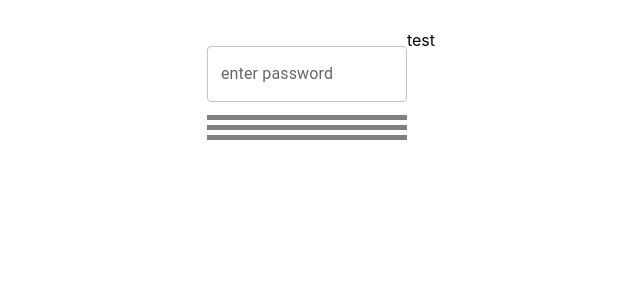
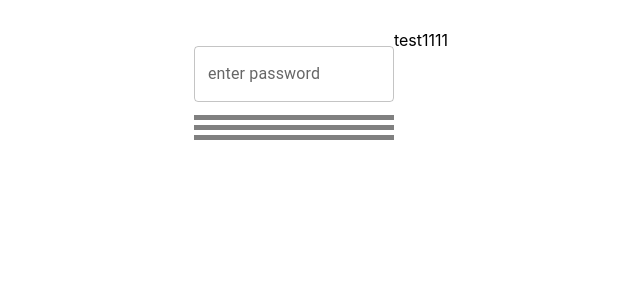
Before and after one commit to Allochka11/test-works, a React (Create React App) app: page / in a window 1280 px wide. Shown: the top 300 px of the page, without its empty margins (319-959 px from the left). Built offline with nearby package versions, Linux system fonts and the light colour scheme.

Commit message:
test-branch branch. test comit 2

```diff
--- a/src/App.tsx
+++ b/src/App.tsx
@@ -9,7 +9,7 @@ function App() {
         <div className='main'>
             <Container style={{display: 'flex', justifyContent: 'center'}}>
                 <Password/>
-                test
+                test1111
             </Container>
         </div>
     );
```
